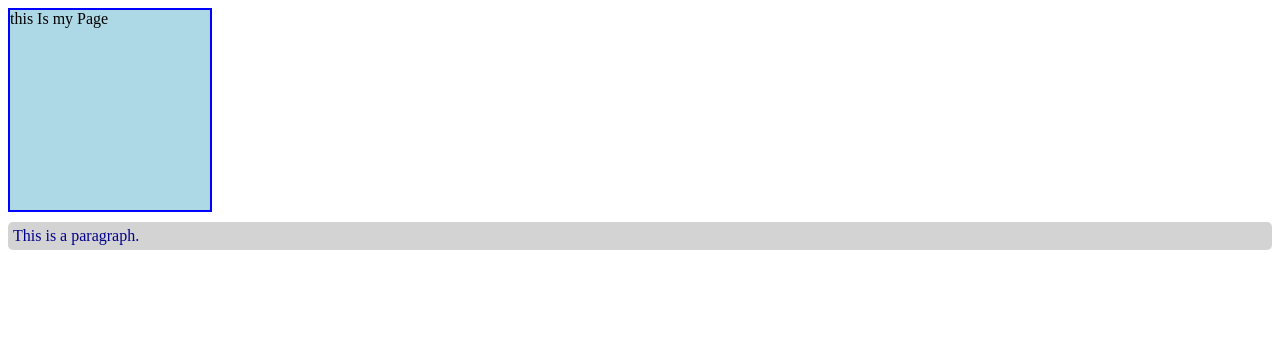
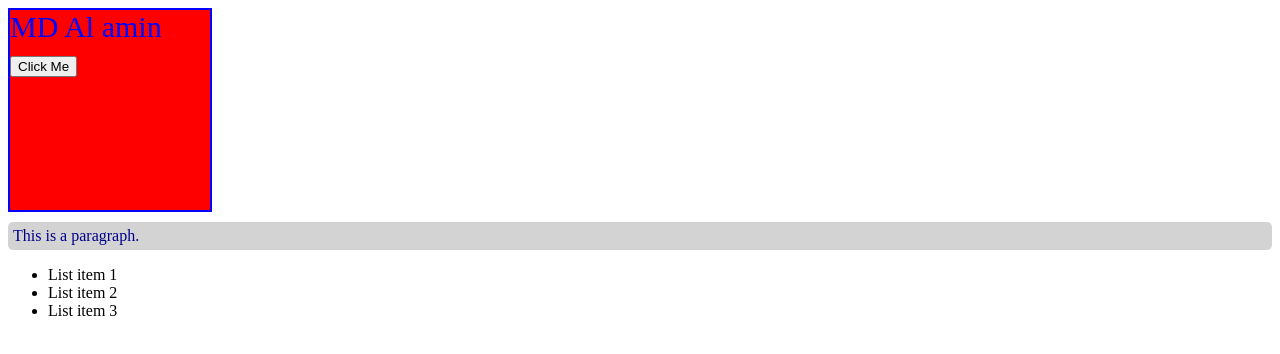
Before and after one commit to zinpacchi-10/demo, a plain HTML site: page DOM/DOM2/d2.html in a window 1280 px wide. Drawn offline with Linux system fonts and the light colour scheme.

Commit message:
attribute

```diff
--- a/DOM/DOM2/d2.html
+++ b/DOM/DOM2/d2.html
@@ -7,9 +7,15 @@
     <link href="d2.css" rel="stylesheet" />
   </head>
   <body>
-    <div id="box" name="myPage">this Is my Page</div>
+    <div id="box" name="myPage" style="color: blue">this Is my Page</div>
     <p class="paragraph">This is a paragraph.</p>
+    <div><ul>
+      <li>List item 1</li>
+      <li>List item 2</li>
+      <li>List item 3</li>
+    </ul>
 
+    </div>
 
     <script src="d2.js"></script>
   </body>
--- a/DOM/DOM2/d2.js
+++ b/DOM/DOM2/d2.js
@@ -8,3 +8,12 @@ let name = div.getAttribute('name');
 console.log(name);
 let para = document.querySelector('p');
 console.log(para.getAttribute('class'));
+let div2 = document.querySelector('div');
+div2.style.backgroundColor = 'red';
+div.style.fontSize = '30px';
+div.innerText = "MD Al amin";
+let newBtn = document.createElement('button');
+newBtn.innerText = "Click Me";
+console.log(newBtn);
+let divs = document.querySelector('div');
+div.appendChild(newBtn);
```
